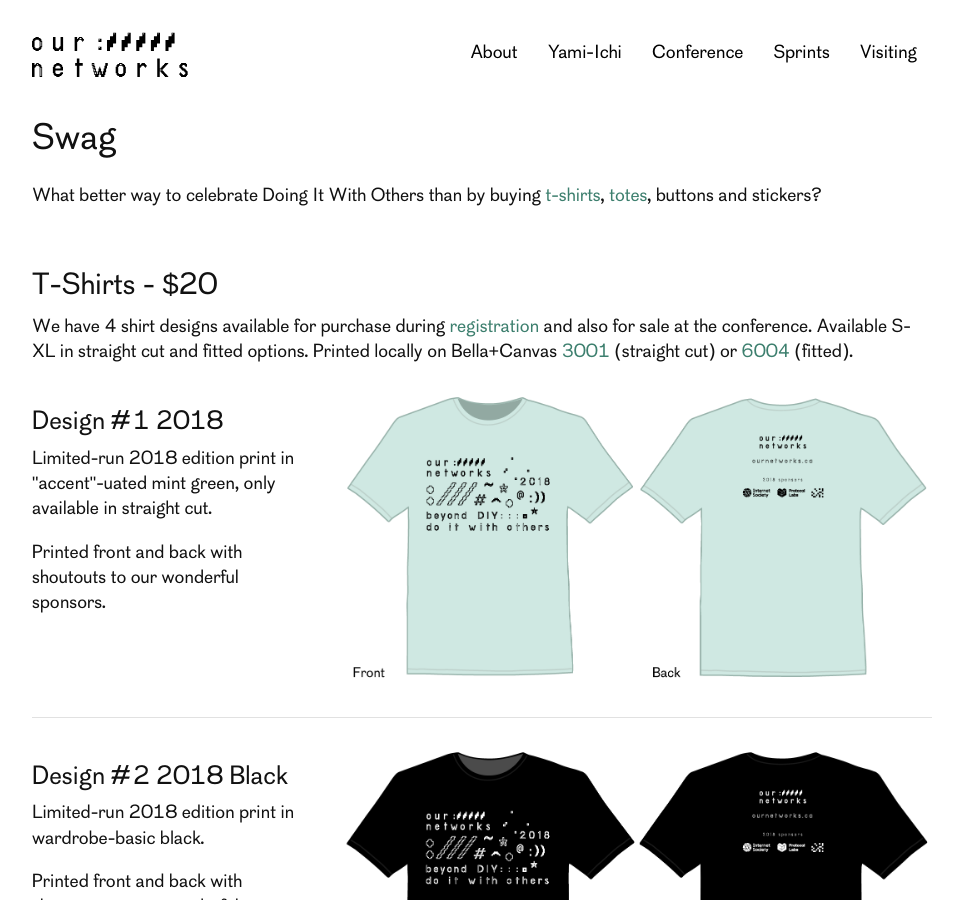
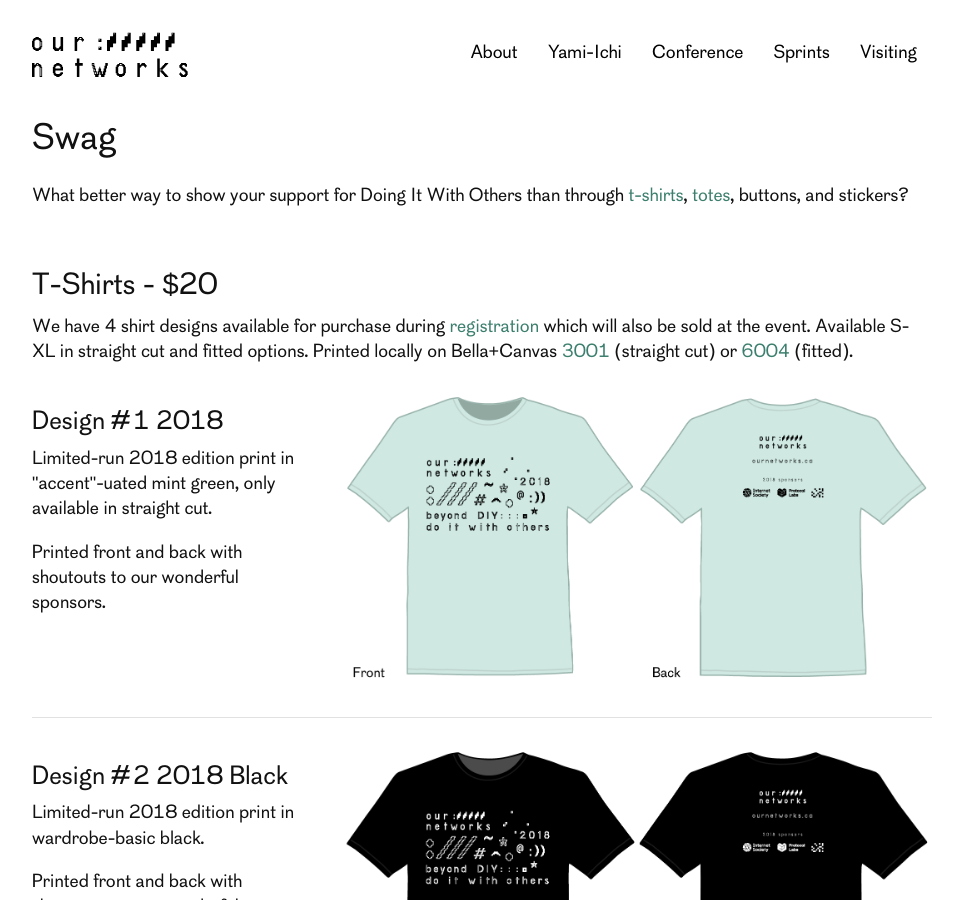
Before and after one commit to ournetworks/ournetworks.ca, a Jekyll site: the page built from swag.md, in a window 1280 px wide and 900 px high. Shown: the whole window, without its empty margins (158-1121 px from the left). Built offline with Jekyll 4.4.1, drawn with Linux system fonts in a browser that asks for light colours.

Commit message:
tighten swag copy

```diff
--- a/swag.md
+++ b/swag.md
@@ -9,14 +9,14 @@ redirect_from:
   - "/2018/swag/"
 ---
 
-What better way to celebrate Doing It With Others than by buying [t-shirts](#t-shirts), [totes](#totes), buttons and stickers?
+What better way to show your support for Doing It With Others than through [t-shirts](#t-shirts), [totes](#totes), buttons, and stickers?
 
 <br />
 
 ## T-Shirts - $20
 {:#t-shirts}
 
-We have 4 shirt designs available for purchase during [registration](/conference/#registration) and also for sale at the conference. Available S-XL in straight cut and fitted options. Printed locally on Bella+Canvas [3001](https://www.bellacanvas.com/product/3001/Unisex-Jersey-Short-Sleeve-Tee.html) (straight cut) or [6004](https://www.bellacanvas.com/product/6004/Womens-The-Favorite-Tee.html) (fitted).
+We have 4 shirt designs available for purchase during [registration](/conference/#registration) which will also be sold at the event. Available S-XL in straight cut and fitted options. Printed locally on Bella+Canvas [3001](https://www.bellacanvas.com/product/3001/Unisex-Jersey-Short-Sleeve-Tee.html) (straight cut) or [6004](https://www.bellacanvas.com/product/6004/Womens-The-Favorite-Tee.html) (fitted).
 
 <div class="row">
   <div class="four columns">
```
